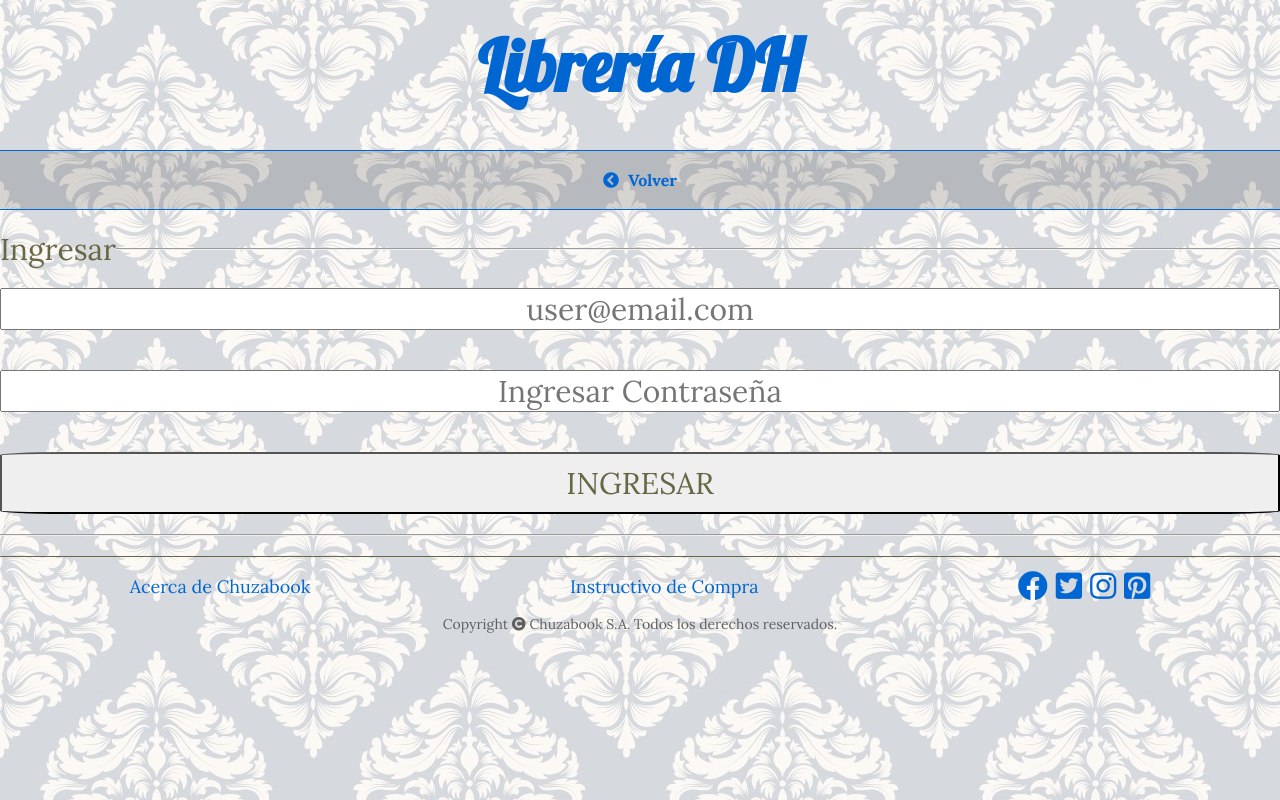
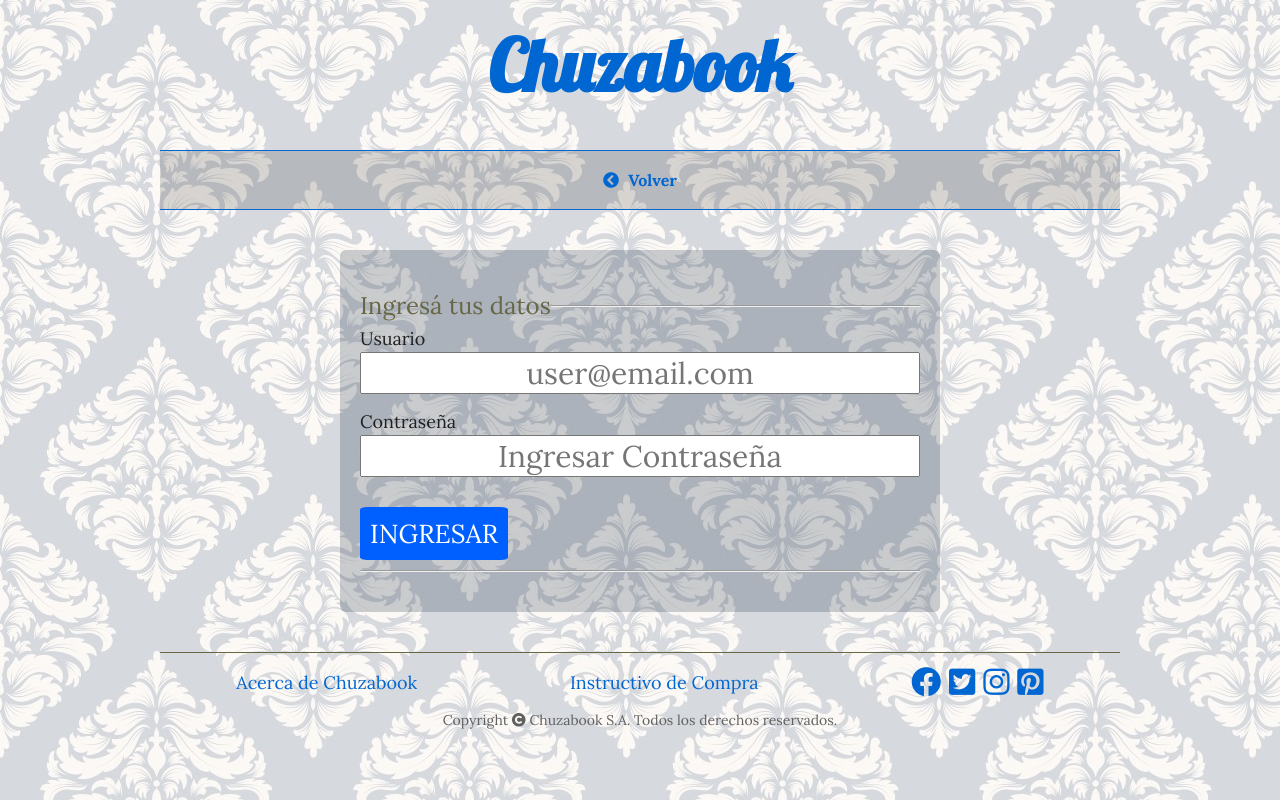
Before and after one commit to FlavioHualpa/proyecto-sprint-3, a PHP site: page /login.php in a window 1280 px wide. Run offline with PHP 8.4, Linux system fonts and the light colour scheme; some libraries are stand-ins or nearby versions.

Commit message:
merge de versiones

```diff
--- a/css/styles.css
+++ b/css/styles.css
@@ -205,6 +231,10 @@ body {
   color: #0066d2;
 }
 
+#footer nav ul li:nth-child(2) {
+  display: none;
+}
+
 #footer nav ul li a {
   text-decoration: none;
   color: #0066d2;
@@ -225,6 +255,14 @@ body {
   text-align: center;
 }
 
+#panel-form {
+  padding: 20px;
+  margin: 40px auto;
+  max-width: 600px;
+  background-color: rgba(0, 24, 48, 0.2);
+  border-radius: 6px;
+}
+
 .login {
   width: 100%;
 }
@@ -232,7 +270,7 @@ body {
 .login fieldset {
   text-decoration: none;
   font-family: 'Lora', serif;
-  font-size: 30px;
+  font-size: 24px;
   width: 100%;
   color: #676745;
   margin: 20px auto;
@@ -240,13 +278,32 @@ body {
   border-right: none;
 }
 
+.login fieldset p label {
+  font-size: 18px;
+  color: #202020;
+}
+
 .login fieldset p input {
-  margin: 20px auto;
+  margin: 0 auto 10px auto;
   width: 100%;
   text-align: center;
   font-family: 'Lora', serif;
   font-size: 30px;
   color: #676745;
+}
+
+.login fieldset p input[type="submit"] {
+  margin-top: 20px;
+  border: none;
+  border-radius: 6px;
+  background-color: #0060ff;
+  color: white;
+  width: auto;
+  font-size: 26px;
+}
+
+.login fieldset p input[type="submit"]:hover {
+  background-color: #0090ff;
 }
 
 .registration fieldset {
@@ -328,4 +385,8 @@ body {
 
   }
 
+  #footer nav ul li:nth-child(2) {
+    display: block;
+  }
+
 }
--- a/datos.php
+++ b/datos.php
@@ -148,7 +148,7 @@
       "genero" => "m",
     ],
     [
-      "usuario" => "FlavioH",
+      "usuario" => "flavio@mail.com",
       "nombre" => "Flavio Hualpa",
       "contraseña" => "abcd",
       "genero" => "m",
--- a/funciones.php
+++ b/funciones.php
@@ -55,5 +55,9 @@
     $genero_usuario = null;
   }
 
-  /* iniciar_sesion($usuarios_registrados, "FlavioH", "abcd"); */
+  if ($_POST) {
+    iniciar_sesion($usuarios_registrados, $_POST['email'], $_POST['pass']);
+  } else {
+    cerrar_sesion();
+  }
 ?>
--- a/header_back.php
+++ b/header_back.php
@@ -1,5 +1,5 @@
 <header id="encabezado">
-  <h1>Librería DH</h1>
+  <h1>Chuzabook</h1>
   <nav>
     <ul>
       <li>
--- a/header_full.php
+++ b/header_full.php
@@ -30,7 +30,7 @@
         <div>
           <?php if ($sesion_iniciada) : ?>
             <i class="fas fa-sign-out-alt"></i>
-            <a href="#">Cerrar Sesión</a>
+            <a href="index.php">Cerrar Sesión</a>
           <?php else : ?>
             <i class="fas fa-user-plus"></i>
             <a href="registration.php">Crear una cuenta</a>
--- a/login.php
+++ b/login.php
@@ -4,16 +4,21 @@
     include('head.php');
   ?>
   <body>
+    <div id="contenedor">
       <?php
         include('header_back.php');
       ?>
+
+      <div id="panel-form">
         <form class="login" action="index.php" method="post">
           <fieldset>
-      <legend>Ingresar</legend>
+            <legend>Ingresá tus datos</legend>
             <p>
+              <label for="email">Usuario</label>
               <input id="email" type="email" name="email" value="" placeholder="user@email.com">
             </p>
             <p>
+              <label for="pass">Contraseña</label>
               <input id="pass" type="password" name="pass" value="" placeholder="Ingresar Contraseña">
             </p>
             <p>
@@ -21,8 +26,11 @@
             </p>
           </fieldset>
         </form>
+      </div>
+
       <?php
         include('footer.php');
       ?>
+    </div>
   </body>
 </html>
```
Also changed, not shown: other parts of css/styles.css (+36 -10 lines), index.php (+14 -6 lines). Lines whose indentation alone changed are shown as unchanged.
